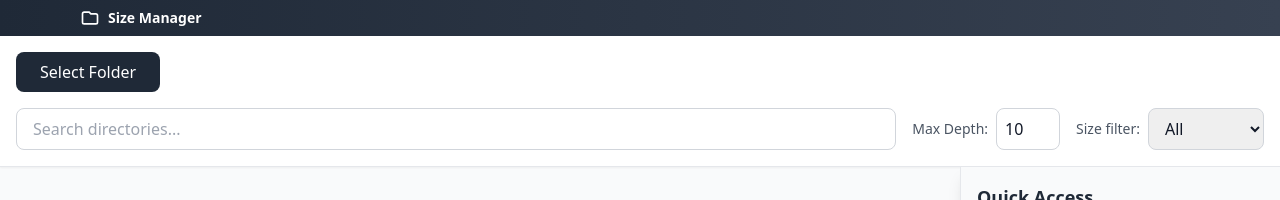
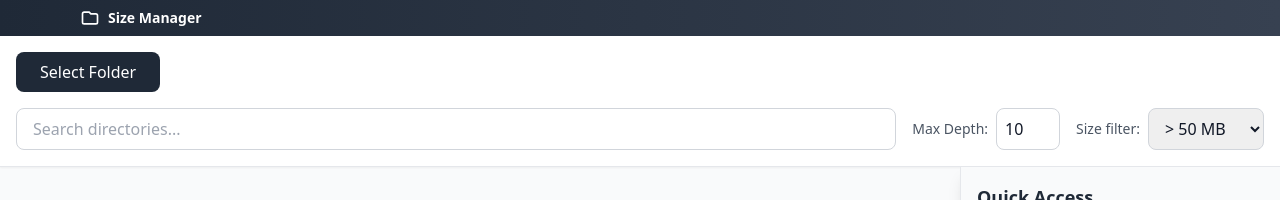
Before and after one commit to Meghdut-Mandal/Disk-space-Analyzer, a React (Vite) app: page / in a window 1280 px wide. Shown: the top 200 px of the page. Built offline with nearby package versions, Linux system fonts and the light colour scheme.

Commit message:
set default at 50mb

```diff
--- a/src/renderer/components/ControlPanel.tsx
+++ b/src/renderer/components/ControlPanel.tsx
@@ -3,6 +3,7 @@ import { useAppStore } from '../store/useAppStore'
 const SIZE_THRESHOLDS = [
   { label: 'All', value: 0 },
   { label: '> 10 MB', value: 10 * 1024 * 1024 },
+  { label: '> 50 MB', value: 50 * 1024 * 1024 },
   { label: '> 100 MB', value: 100 * 1024 * 1024 },
   { label: '> 500 MB', value: 500 * 1024 * 1024 },
   { label: '> 1 GB', value: 1024 * 1024 * 1024 },
--- a/src/renderer/store/useAppStore.ts
+++ b/src/renderer/store/useAppStore.ts
@@ -45,7 +45,7 @@ export const useAppStore = create<AppState>((set, get) => ({
     viewPath: null,
     markedPaths: new Set(),
     searchQuery: '',
-    sizeFilter: 0,
+    sizeFilter: 50 * 1024 * 1024,
     maxDepth: 10,
     isLoading: false,
     showDeleteConfirm: false,
```
